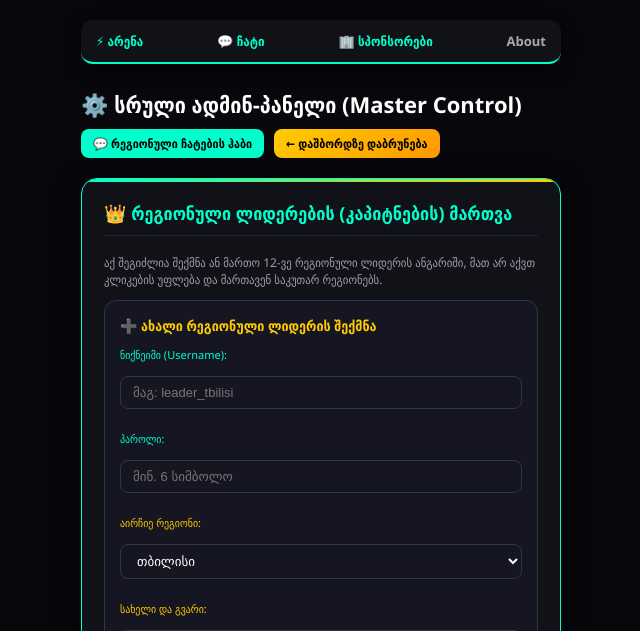
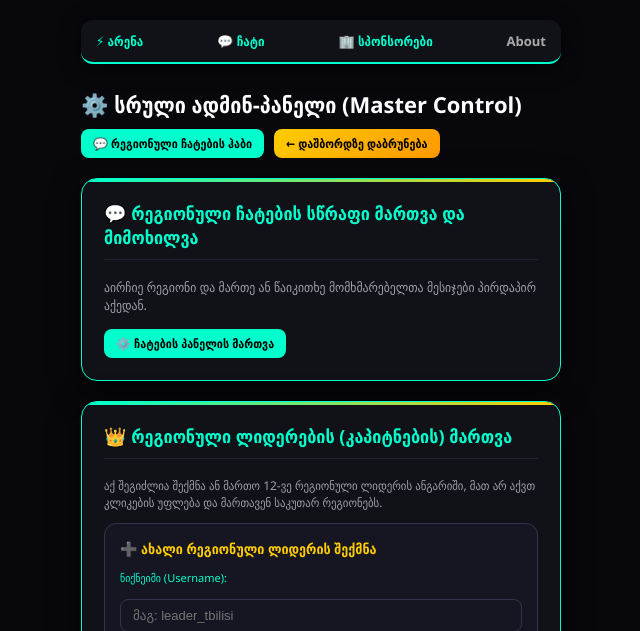
Before and after one commit to ninokvlividze20-alt/noventra-work, a Flask app: page /admin in a window 1280 px wide. Shown: the top 631 px of the page, without its empty margins (319-959 px from the left). Run offline with Flask 3, Linux system fonts and the light colour scheme; a user stored in the database is signed in; data comes from the database, SQL or seed files in the repository; data that the repository does not hold is empty.

Commit message:
Add regional chat quick widget to admin dashboard

```diff
--- a/templates/admin_dashboard.html
+++ b/templates/admin_dashboard.html
@@ -28,6 +28,18 @@
             <a href="{{ url_for('dashboard') }}" class="btn-sm btn-warning" style="text-decoration: none;">← დაშბორდზე დაბრუნება</a>
         </div>
     </div>
+
+    <!-- 💬 რეგიონული ჩატების სწრაფი ვიჯეტი (გამოყოფილი ადგილი ჰედერის ქვემოთ) -->
+    <div class="admin-section" style="border-color: #00ffcc; margin-bottom: 20px;">
+        <h3 style="margin-top: 0; color: #00ffcc;">💬 რეგიონული ჩატების სწრაფი მართვა და მიმოხილვა</h3>
+        <p style="color: #a1a1aa; font-size: 13px; margin-bottom: 15px;">აირჩიე რეგიონი და მართე ან წაიკითხე მომხმარებელთა მესიჯები პირდაპირ აქედან.</p>
+
+        <div style="display: flex; gap: 10px; flex-wrap: wrap;">
+            <a href="{{ url_for('admin_chats') }}" class="btn-sm btn-success" style="text-decoration: none; display: inline-flex; align-items: center; gap: 5px;">⚙️ ჩატების პანელის მართვა</a>
+        </div>
+    </div>
+
+    <!-- დანარჩენი ადმინ-პანელის სექციები გაგრძელდება აქედან -->
 
     <!-- 👑 რეგიონული ლიდერების მართვისა და შექმნის სექცია -->
     <div class="admin-section" style="border-color: #00ffcc;">
```
